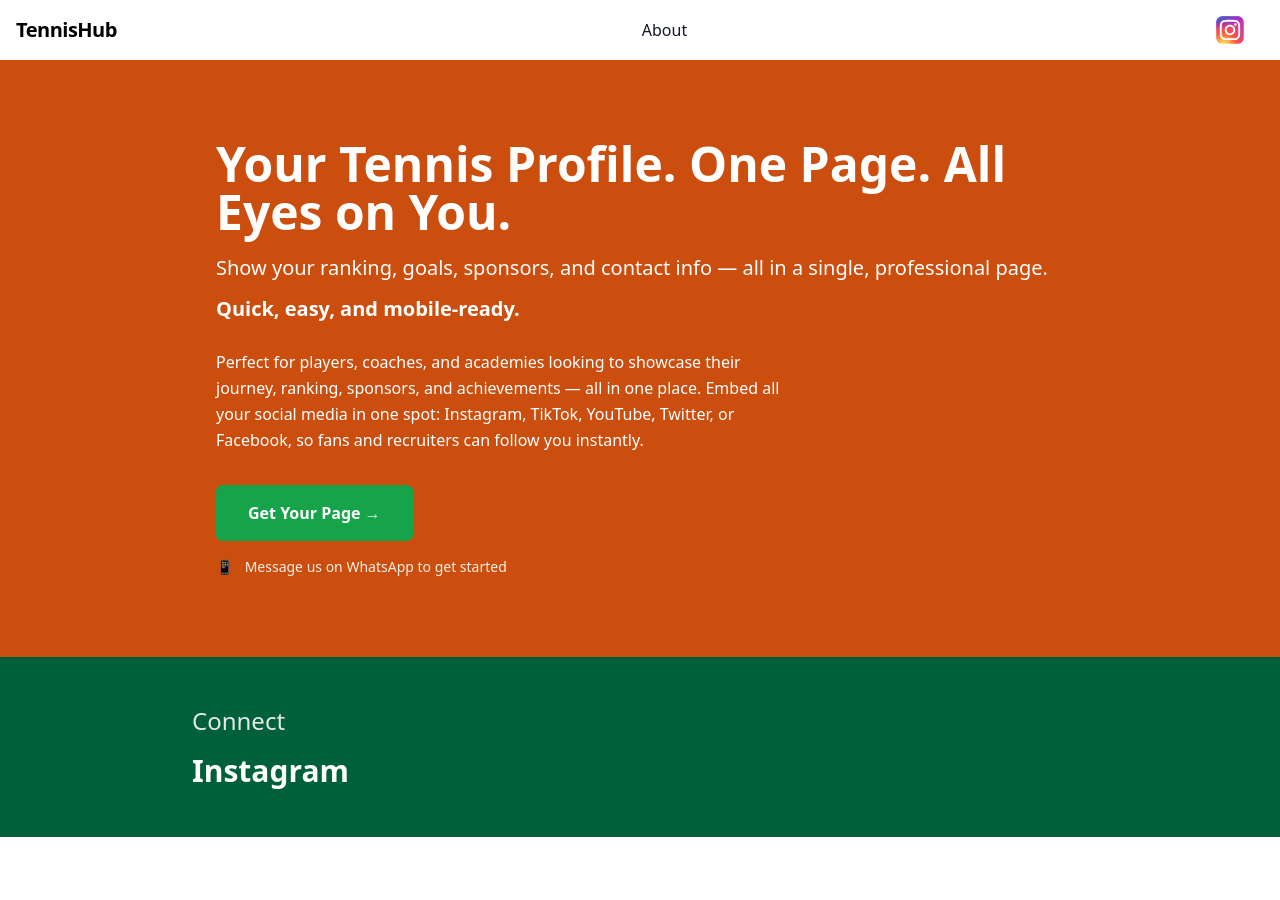
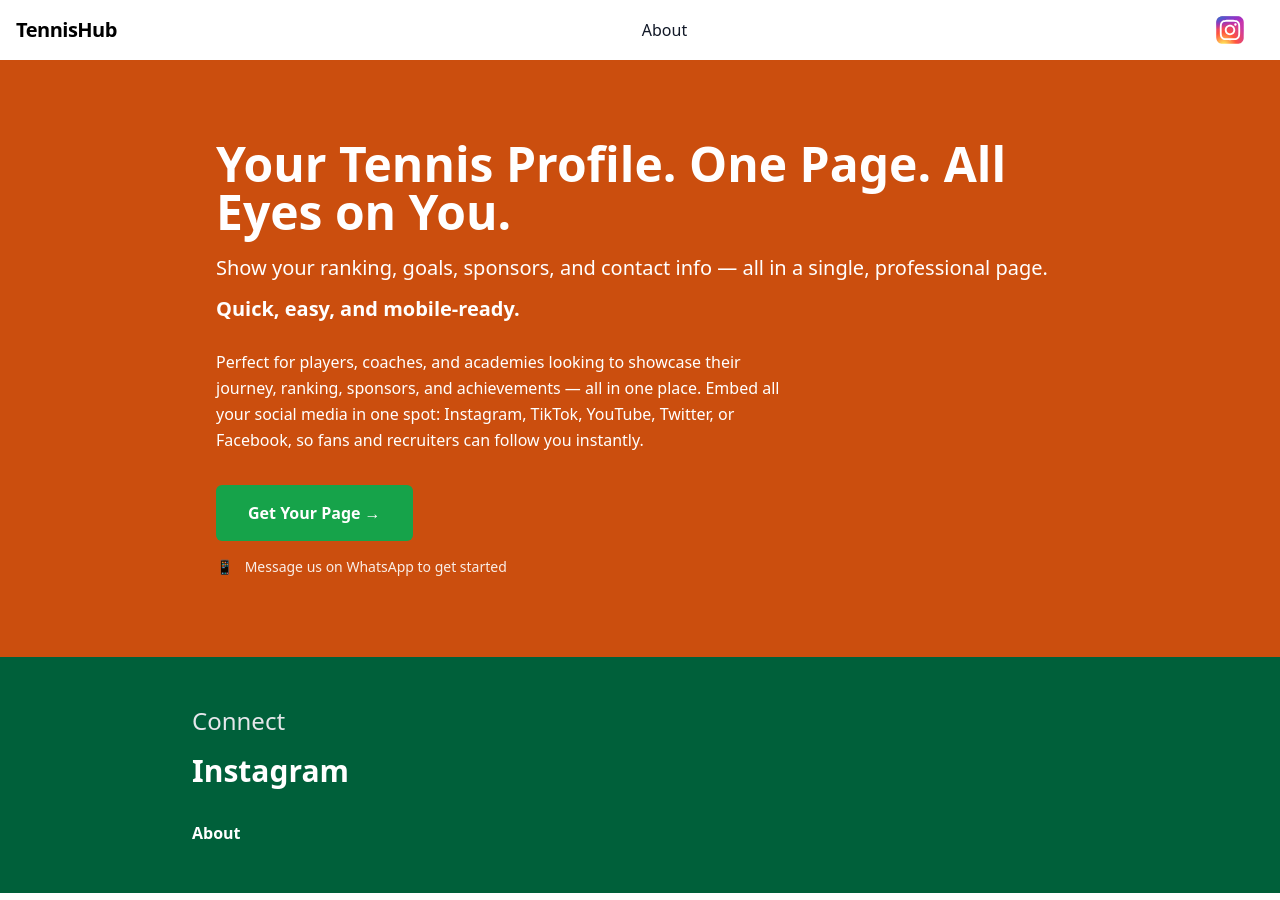
Before and after one commit to bricoon/tennishub, a Jekyll site: the page built from index.html, in a window 1280 px wide. Built offline with Jekyll 4.4.1, drawn with Linux system fonts in a browser that asks for light colours.

Commit message:
tweaking footer and header for mobile

```diff
--- a/_includes/footer.html
+++ b/_includes/footer.html
@@ -11,7 +11,7 @@
 
       <!-- Instagram -->
       <a
-        href="https://instagram.com/joaquinbianchi1/"
+        href="https://instagram.com/"
         target="_blank"
         class="text-white font-bold hover:text-white/80 transition-colors">
         Instagram
@@ -28,6 +28,11 @@
                   </a> {% endcomment %}
 
     </div>
-
+    <!-- About page link -->
+    <div class="mt-8">
+      <a href="/about/" class="text-white font-bold hover:text-white/80 transition-colors">
+        About
+      </a>
+    </div>
   </div>
 </footer>
--- a/_includes/header.html
+++ b/_includes/header.html
@@ -15,17 +15,17 @@
       </a>
     </div>
     <!-- Desktop Menu Items -->
-    <div class="hidden md:flex items-center space-x-10">
+    <div class=" md:flex items-center space-x-10">
       {% comment %}
         <a href="{{ '/' | relative_url }}" class="font-medium hover:text-gray-700 px-2">Welcome</a>
       {% endcomment %}
       <a href="{{ '/about' | relative_url }}" class="font-medium hover:text-gray-700 px-2">About</a>
     </div>
     <!-- Social Media Icons - Centered on mobile -->
-    <div class="flex items-center space-x-4 pr-24 md:pr-4">
+    <div class="flex items-center space-x-4 pr-10 md:pr-4">
       <!-- Instagram -->
       <a
-        href="{{ site.social.instagram | default: 'https://www.instagram.com/joaquinbianchi1/' }}"
+        href="{{ site.social.instagram | default: 'https://www.instagram.com/' }}"
         target="_blank"
         class="w-9 h-9 flex items-center justify-center hover:opacity-80 p-1">
         {{ site.data.svg.instagram }}
--- a/assets/css/main.css
+++ b/assets/css/main.css
@@ -954,6 +954,18 @@
   padding-top: 2rem;
 }
 
+.pr-16 {
+  padding-right: 4rem;
+}
+
+.pr-1 {
+  padding-right: 0.25rem;
+}
+
+.pr-10 {
+  padding-right: 2.5rem;
+}
+
 .text-left {
   text-align: left;
 }
```
Also changed, not shown: 6 other files. Lines whose indentation alone changed are shown as unchanged.
